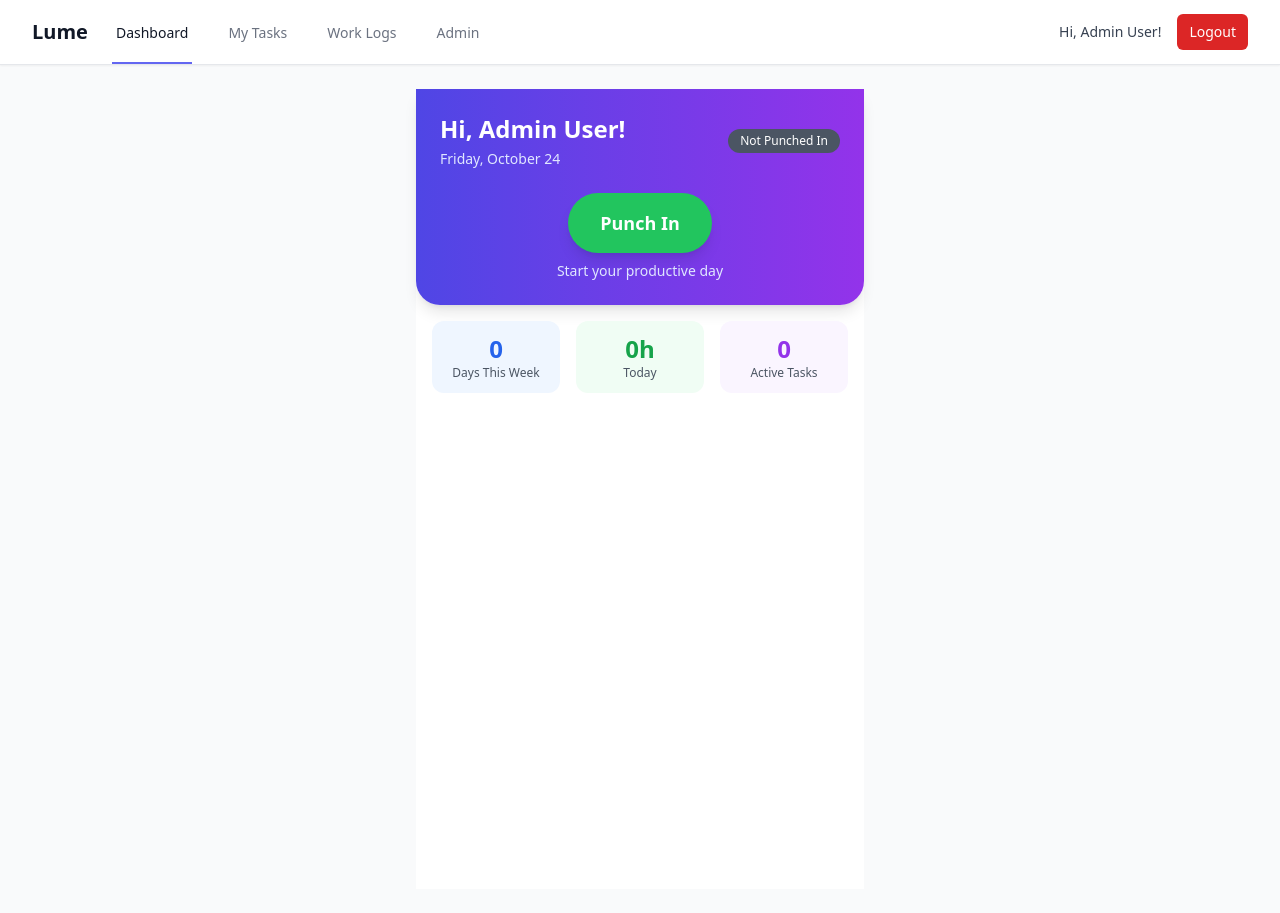
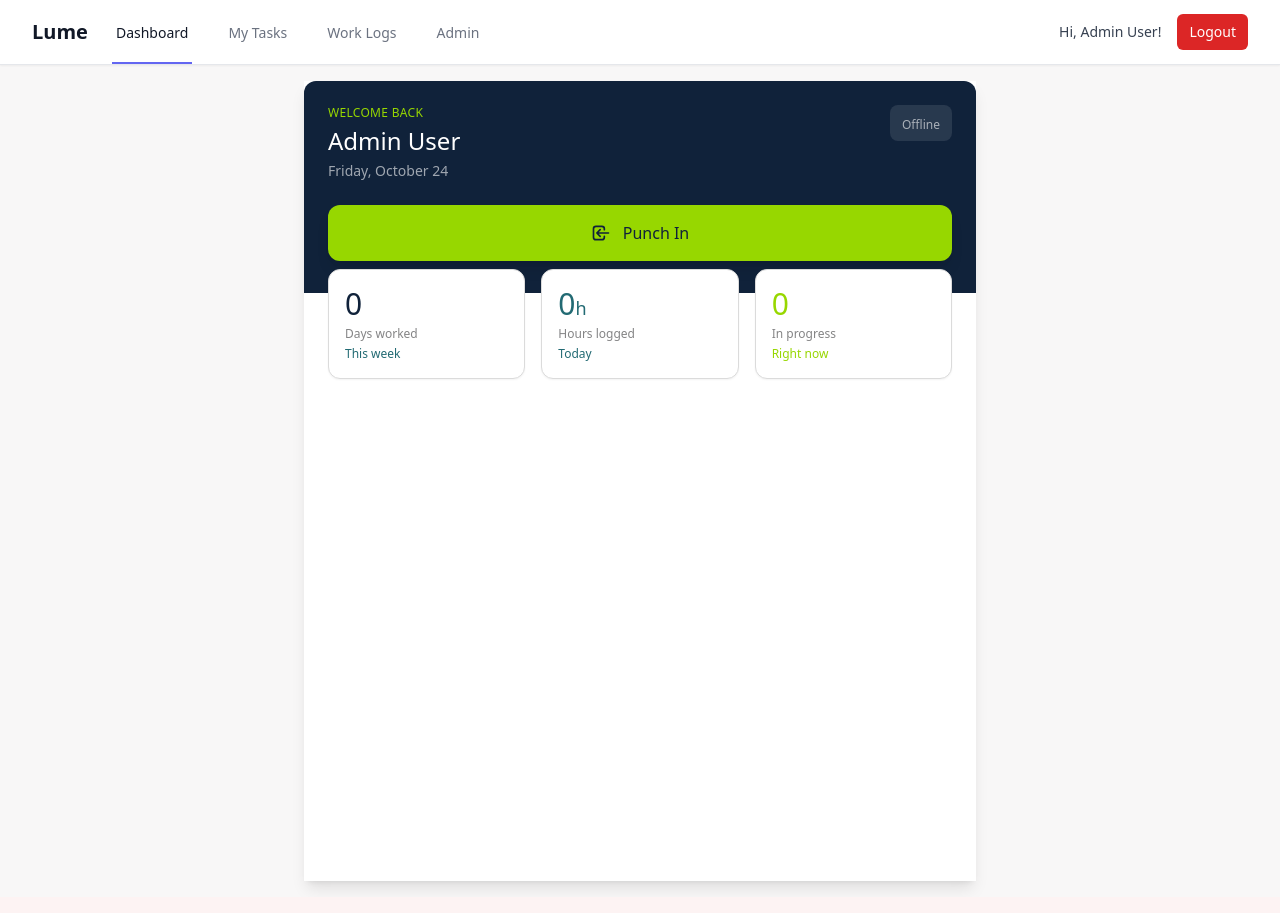
Before and after one commit to omarkamal/toyama_lume, a Rails app: page / in a window 1280 px wide. Run offline with Rails 7, Linux system fonts and the light colour scheme; a user stored in the database is signed in; data comes from the database, SQL or seed files in the repository; data that the repository does not hold is empty; some libraries are stand-ins or nearby versions.

Commit message:
Enhance dashboard layout and styling for improved user experience

```diff
--- a/app/views/dashboard/index.html.erb
+++ b/app/views/dashboard/index.html.erb
@@ -1,100 +1,183 @@
 <% content_for :title, "Dashboard" %>
 
-<div class="max-w-md mx-auto bg-white min-h-screen">
-  <!-- Header -->
-  <div class="bg-gradient-to-r from-indigo-600 to-purple-600 text-white p-6 rounded-b-3xl shadow-lg">
-    <div class="flex items-center justify-between mb-4">
-      <div>
-        <h1 class="text-2xl font-bold">Hi, <%= current_user.name %>!</h1>
-        <p class="text-indigo-100 text-sm mt-1">
+<div class="max-w-2xl mx-auto bg-white min-h-screen pb-20 sm:shadow-lg sm:my-4">
+  <!-- Header Section -->
+  <div class="bg-[#10223A] text-white px-4 sm:px-6 pt-6 pb-8 sm:rounded-t-xl">
+    <!-- Top Bar -->
+    <div class="flex items-start justify-between mb-6">
+      <div class="flex-1">
+        <p class="text-[#97D700] text-xs uppercase tracking-wide mb-1">Welcome back</p>
+        <h1 class="text-xl sm:text-2xl font-medium"><%= current_user.name %></h1>
+        <p class="text-white/60 text-sm mt-1">
           <%= Date.current.strftime("%A, %B %d") %>
         </p>
       </div>
-      <div class="text-right">
+      <div class="flex flex-col items-end gap-2">
         <% if @current_work_log %>
-          <div class="bg-green-500 px-3 py-1 rounded-full text-xs font-medium">
-            Active Since <%= @current_work_log.punch_in.strftime("%I:%M %p") %>
+          <div class="bg-[#97D700]/20 border border-[#97D700]/30 px-3 py-1.5 rounded-lg">
+            <div class="flex items-center gap-1.5">
+              <div class="w-2 h-2 bg-[#97D700] rounded-full animate-pulse"></div>
+              <span class="text-[#97D700] text-xs font-medium">Active</span>
             </div>
+          </div>
+          <span class="text-white/50 text-xs">Since <%= @current_work_log.punch_in.strftime("%I:%M %p") %></span>
         <% else %>
-          <div class="bg-gray-600 px-3 py-1 rounded-full text-xs font-medium">
-            Not Punched In
+          <div class="bg-white/10 px-3 py-1.5 rounded-lg">
+            <span class="text-white/60 text-xs font-medium">Offline</span>
           </div>
         <% end %>
       </div>
     </div>
 
-    <!-- Main Punch Button -->
-    <div class="text-center mt-6">
+    <!-- Main Action Button -->
+    <div class="mt-6">
       <% if @current_work_log %>
-        <%= button_to "Punch Out", punch_out_work_log_path(@current_work_log),
+        <%= button_to punch_out_work_log_path(@current_work_log),
             method: :get,
-            class: "bg-red-500 hover:bg-red-600 text-white px-8 py-4 rounded-full text-lg font-semibold shadow-lg transform transition hover:scale-105",
-            form: { data: { turbo_frame: "punch_out_modal" } } %>
-        <p class="text-indigo-100 text-sm mt-2">Ready to wrap up your day?</p>
+            class: "w-full bg-white text-[#10223A] px-6 py-4 rounded-xl text-base font-medium shadow-lg hover:shadow-xl transition-all duration-200 hover:scale-[1.02] active:scale-[0.98]",
+            form: { data: { turbo_frame: "punch_out_modal" } } do %>
+          <div class="flex items-center justify-center gap-3">
+            <svg class="w-5 h-5" fill="none" stroke="currentColor" viewBox="0 0 24 24">
+              <path stroke-linecap="round" stroke-linejoin="round" stroke-width="2" d="M17 16l4-4m0 0l-4-4m4 4H7m6 4v1a3 3 0 01-3 3H6a3 3 0 01-3-3V7a3 3 0 013-3h4a3 3 0 013 3v1" />
+            </svg>
+            <span>Punch Out</span>
+          </div>
+        <% end %>
       <% else %>
-        <%= button_to "Punch In", punch_in_work_logs_path,
+        <%= button_to punch_in_work_logs_path,
             method: :post,
-            class: "bg-green-500 hover:bg-green-600 text-white px-8 py-4 rounded-full text-lg font-semibold shadow-lg transform transition hover:scale-105",
-            form: { data: { turbo_frame: "punch_in_modal" } } %>
-        <p class="text-indigo-100 text-sm mt-2">Start your productive day</p>
+            class: "w-full bg-[#97D700] text-[#10223A] px-6 py-4 rounded-xl text-base font-medium shadow-lg hover:shadow-xl transition-all duration-200 hover:scale-[1.02] active:scale-[0.98]",
+            form: { data: { turbo_frame: "punch_in_modal" } } do %>
+          <div class="flex items-center justify-center gap-3">
+            <svg class="w-5 h-5" fill="none" stroke="currentColor" viewBox="0 0 24 24">
+              <path stroke-linecap="round" stroke-linejoin="round" stroke-width="2" d="M11 16l-4-4m0 0l4-4m-4 4h14m-5 4v1a3 3 0 01-3 3H6a3 3 0 01-3-3V7a3 3 0 013-3h7a3 3 0 013 3v1" />
+            </svg>
+            <span>Punch In</span>
+          </div>
+        <% end %>
       <% end %>
     </div>
   </div>
 
-  <!-- Quick Stats -->
-  <div class="grid grid-cols-3 gap-4 p-4">
-    <div class="text-center p-3 bg-blue-50 rounded-xl">
-      <div class="text-2xl font-bold text-blue-600"><%= @week_work_logs.count %></div>
-      <div class="text-xs text-gray-600">Days This Week</div>
+  <!-- Stats Grid -->
+  <div class="px-4 sm:px-6 -mt-6">
+    <div class="grid grid-cols-3 gap-3 sm:gap-4">
+      <div class="bg-white rounded-xl p-4 border border-[#DBDBDB] shadow-sm">
+        <div class="text-2xl sm:text-3xl font-medium text-[#10223A] mb-1"><%= @week_work_logs.count %></div>
+        <div class="text-xs text-[#323233]/60">Days worked</div>
+        <div class="text-xs text-[#226A73] mt-1">This week</div>
       </div>
-    <div class="text-center p-3 bg-green-50 rounded-xl">
-      <div class="text-2xl font-bold text-green-600">
-        <%= @today_work_logs.sum { |wl| wl.duration_hours.round(1) } %>h
+      <div class="bg-white rounded-xl p-4 border border-[#DBDBDB] shadow-sm">
+        <div class="text-2xl sm:text-3xl font-medium text-[#226A73] mb-1">
+          <%= @today_work_logs.sum { |wl| wl.duration_hours.round(1) } %><span class="text-lg">h</span>
         </div>
-      <div class="text-xs text-gray-600">Today</div>
+        <div class="text-xs text-[#323233]/60">Hours logged</div>
+        <div class="text-xs text-[#226A73] mt-1">Today</div>
       </div>
-    <div class="text-center p-3 bg-purple-50 rounded-xl">
-      <div class="text-2xl font-bold text-purple-600"><%= @active_tasks.count %></div>
-      <div class="text-xs text-gray-600">Active Tasks</div>
+      <div class="bg-white rounded-xl p-4 border border-[#DBDBDB] shadow-sm">
+        <div class="text-2xl sm:text-3xl font-medium text-[#97D700] mb-1"><%= @active_tasks.count %></div>
+        <div class="text-xs text-[#323233]/60">In progress</div>
+        <div class="text-xs text-[#97D700] mt-1">Right now</div>
+      </div>
     </div>
   </div>
 
-  <!-- Current Session Tasks (only show when punched in) -->
+  <!-- Today's Tasks Section -->
   <% if @current_work_log && @current_work_log.tasks.any? %>
-    <div class="px-4 mb-4">
-      <div class="bg-green-50 border border-green-200 rounded-xl p-4">
-        <h3 class="text-sm font-semibold text-green-800 mb-3">Today's Tasks</h3>
-        <div class="space-y-2">
+    <div class="px-4 sm:px-6 mt-6">
+      <div class="flex items-center justify-between mb-3">
+        <h2 class="text-base font-medium text-[#10223A]">Today's work</h2>
+        <span class="text-xs text-[#323233]/60"><%= @current_work_log.work_log_tasks.count %> tasks</span>
+      </div>
+
+      <div class="bg-white rounded-xl border border-[#DBDBDB] shadow-sm overflow-hidden">
+        <div class="divide-y divide-[#DBDBDB]">
           <% @current_work_log.work_log_tasks.includes(:task).each do |work_log_task| %>
-            <div class="flex items-center justify-between p-2 bg-white rounded-lg border">
-              <div class="flex-1">
-                <div class="font-medium text-sm"><%= work_log_task.task.title %></div>
-                <div class="flex items-center space-x-2 mt-1">
-                  <%= task_status_badge(work_log_task.status) %>
-                  <%= task_priority_badge(work_log_task.task.priority) %>
+            <div class="p-4 hover:bg-[#F8F7F7] transition-colors">
+              <div class="flex items-start gap-3">
+                <!-- Status Indicator -->
+                <div class="flex-shrink-0 mt-1">
+                  <% if work_log_task.completed? %>
+                    <div class="w-5 h-5 bg-[#97D700] rounded-full flex items-center justify-center">
+                      <svg class="w-3 h-3 text-white" fill="none" stroke="currentColor" viewBox="0 0 24 24">
+                        <path stroke-linecap="round" stroke-linejoin="round" stroke-width="3" d="M5 13l4 4L19 7" />
+                      </svg>
+                    </div>
+                  <% elsif work_log_task.in_progress? %>
+                    <div class="w-5 h-5 bg-[#226A73] rounded-full flex items-center justify-center">
+                      <div class="w-2 h-2 bg-white rounded-full"></div>
+                    </div>
+                  <% else %>
+                    <div class="w-5 h-5 border-2 border-[#DBDBDB] rounded-full"></div>
+                  <% end %>
+                </div>
+
+                <!-- Task Content -->
+                <div class="flex-1 min-w-0">
+                  <h3 class="text-sm font-medium text-[#10223A] mb-1"><%= work_log_task.task.title %></h3>
+                  <div class="flex items-center gap-2 flex-wrap">
+                    <span class="inline-flex items-center px-2 py-0.5 rounded-md text-xs font-medium
+                      <%= case work_log_task.status
+                          when 'planned' then 'bg-[#DBDBDB] text-[#323233]'
+                          when 'in_progress' then 'bg-[#226A73]/10 text-[#226A73]'
+                          when 'completed' then 'bg-[#97D700]/10 text-[#97D700]'
+                          when 'paused' then 'bg-yellow-100 text-yellow-800'
+                          else 'bg-gray-100 text-gray-800'
+                          end %>">
+                      <%= work_log_task.status.humanize %>
+                    </span>
+                    <% if work_log_task.task.priority.present? %>
+                      <span class="inline-flex items-center px-2 py-0.5 rounded-md text-xs font-medium
+                        <%= case work_log_task.task.priority
+                            when 'high' then 'bg-red-100 text-red-800'
+                            when 'medium' then 'bg-yellow-100 text-yellow-800'
+                            when 'low' then 'bg-[#97D700]/10 text-[#97D700]'
+                            else 'bg-gray-100 text-gray-800'
+                            end %>">
+                        <%= work_log_task.task.priority.titleize %>
+                      </span>
+                    <% end %>
                   </div>
                 </div>
-              <div class="flex items-center space-x-1">
+
+                <!-- Action Buttons -->
+                <div class="flex-shrink-0">
                   <% if work_log_task.planned? %>
-                  <%= button_to "▶", start_work_log_task_path(work_log_task),
+                    <%= button_to start_work_log_task_path(work_log_task),
                         method: :post,
-                      class: "text-green-600 hover:text-green-800 text-sm bg-green-100 hover:bg-green-200 rounded px-2 py-1",
-                      form: { data: { turbo: true } } %>
+                        class: "bg-[#226A73] hover:bg-[#226A73]/90 text-white p-2 rounded-lg transition-colors",
+                        form: { data: { turbo: true } } do %>
+                      <svg class="w-4 h-4" fill="currentColor" viewBox="0 0 24 24">
+                        <path d="M8 5v14l11-7z" />
+                      </svg>
+                    <% end %>
                   <% elsif work_log_task.in_progress? %>
-                  <%= button_to "✓", complete_work_log_task_path(work_log_task),
+                    <%= button_to complete_work_log_task_path(work_log_task),
                         method: :post,
-                      class: "text-blue-600 hover:text-blue-800 text-sm bg-blue-100 hover:bg-blue-200 rounded px-2 py-1",
-                      form: { data: { turbo: true } } %>
+                        class: "bg-[#97D700] hover:bg-[#97D700]/90 text-[#10223A] p-2 rounded-lg transition-colors",
+                        form: { data: { turbo: true } } do %>
+                      <svg class="w-4 h-4" fill="none" stroke="currentColor" viewBox="0 0 24 24">
+                        <path stroke-linecap="round" stroke-linejoin="round" stroke-width="2" d="M5 13l4 4L19 7" />
+                      </svg>
                     <% end %>
+                  <% end %>
+                </div>
               </div>
             </div>
           <% end %>
         </div>
-        <div class="mt-3 pt-3 border-t border-green-200">
-          <%= button_to "+ Add Task", new_task_work_log_path(@current_work_log),
+
+        <!-- Add Task Button -->
+        <div class="p-4 border-t border-[#DBDBDB] bg-[#F8F7F7]">
+          <%= button_to new_task_work_log_path(@current_work_log),
               method: :get,
-              class: "w-full bg-green-600 hover:bg-green-700 text-white py-2 rounded-lg text-sm font-medium",
-              form: { data: { turbo_frame: "task_modal" } } %>
+              class: "w-full bg-[#10223A] hover:bg-[#10223A]/90 text-white py-3 rounded-lg text-sm font-medium transition-colors flex items-center justify-center gap-2",
+              form: { data: { turbo_frame: "task_modal" } } do %>
+            <svg class="w-4 h-4" fill="none" stroke="currentColor" viewBox="0 0 24 24">
+              <path stroke-linecap="round" stroke-linejoin="round" stroke-width="2" d="M12 4v16m8-8H4" />
+            </svg>
+            <span>Add task</span>
+          <% end %>
         </div>
       </div>
     </div>
@@ -102,25 +185,35 @@
 
   <!-- Recent Activity -->
   <% if @recent_work_logs.any? %>
-    <div class="px-4 pb-4">
-      <h3 class="text-sm font-semibold text-gray-800 mb-3">Recent Activity</h3>
-      <div class="space-y-2">
-        <% @recent_work_logs.first(3).each do |work_log| %>
-          <div class="flex items-center space-x-3 p-3 bg-gray-50 rounded-lg">
-            <div class="w-2 h-2 bg-indigo-600 rounded-full"></div>
+    <div class="px-4 sm:px-6 mt-6">
+      <h2 class="text-base font-medium text-[#10223A] mb-3">Recent activity</h2>
+      <div class="bg-white rounded-xl border border-[#DBDBDB] shadow-sm divide-y divide-[#DBDBDB]">
+        <% @recent_work_logs.first(5).each do |work_log| %>
+          <div class="p-4 hover:bg-[#F8F7F7] transition-colors">
+            <div class="flex items-center gap-3">
+              <div class="w-1 h-12 bg-[#226A73] rounded-full flex-shrink-0"></div>
               <div class="flex-1 min-w-0">
-              <div class="text-sm font-medium text-gray-900">
+                <div class="text-sm font-medium text-[#10223A] mb-0.5">
                   <%= work_log.punch_in.strftime("%A, %B %d") %>
                 </div>
-              <div class="text-xs text-gray-500">
+                <div class="flex items-center gap-2 text-xs text-[#323233]/60">
+                  <span><%= work_log.punch_in.strftime("%I:%M %p") %></span>
                   <% if work_log.punch_out %>
-                  <%= work_log.punch_in.strftime("%I:%M %p") %> - <%= work_log.punch_out.strftime("%I:%M %p") %>
-                  <span class="text-green-600 ml-1">(<%= work_log.duration_hours %>h)</span>
+                    <span>→</span>
+                    <span><%= work_log.punch_out.strftime("%I:%M %p") %></span>
                   <% else %>
-                  Started at <%= work_log.punch_in.strftime("%I:%M %p") %>
-                  <span class="text-yellow-600 ml-1">(Active)</span>
+                    <span class="inline-flex items-center px-2 py-0.5 rounded-md bg-[#97D700]/10 text-[#97D700] font-medium ml-1">
+                      Active
+                    </span>
                   <% end %>
                 </div>
+              </div>
+              <% if work_log.punch_out %>
+                <div class="text-right flex-shrink-0">
+                  <div class="text-base font-medium text-[#226A73]"><%= work_log.duration_hours %><span class="text-xs">h</span></div>
+                  <div class="text-xs text-[#323233]/60">logged</div>
+                </div>
+              <% end %>
             </div>
           </div>
         <% end %>
--- a/app/views/layouts/application.html.erb
+++ b/app/views/layouts/application.html.erb
@@ -24,7 +24,7 @@
     <script src="https://cdn.tailwindcss.com"></script>
   </head>
 
-  <body class="bg-gray-50">
+  <body class="bg-[#F8F7F7]">
     <% if logged_in? %>
       <nav class="bg-white shadow-sm border-b border-gray-200">
         <div class="max-w-7xl mx-auto px-4 sm:px-6 lg:px-8">
@@ -51,9 +51,9 @@
       </nav>
     <% end %>
 
-    <main class="max-w-7xl mx-auto py-6 sm:px-6 lg:px-8">
+    <main>
       <% if flash.any? %>
-        <div class="mb-4 space-y-2">
+        <div class="max-w-7xl mx-auto px-4 sm:px-6 lg:px-8 mb-4 space-y-2 pt-6">
           <% flash.each do |type, message| %>
             <div class="<%= flash_class(type) %> rounded-md p-4 flex items-center justify-between">
               <div><%= message %></div>
```
Lines whose indentation alone changed are shown as unchanged.
